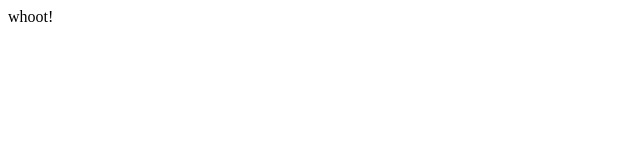
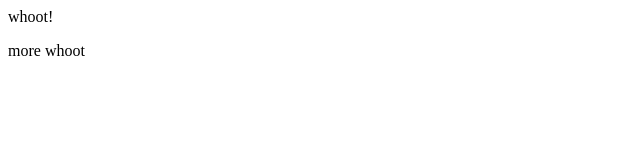
Before and after one commit to btswsib/Sample-Project, a plain HTML site: page index.html in a window 1280 px wide. Shown: the full height of the page, 0-640 px from the left. Drawn offline with Linux system fonts and the light colour scheme.

Commit message:
yay, more!

```diff
--- a/index.html
+++ b/index.html
@@ -2,5 +2,6 @@
 <head></head>
 <body>
 <p>whoot!</p>
+<p>more whoot</p>
 </body>
 </html>
```
